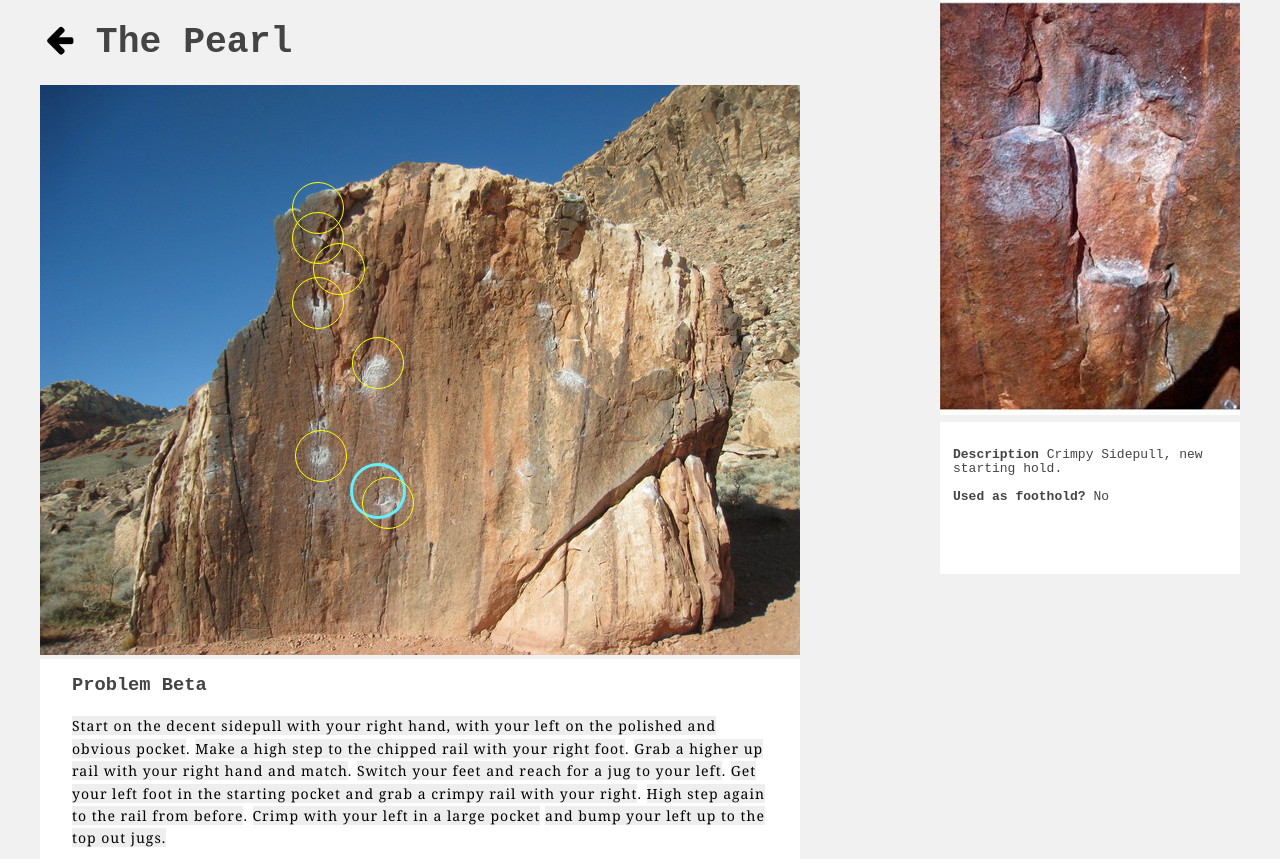
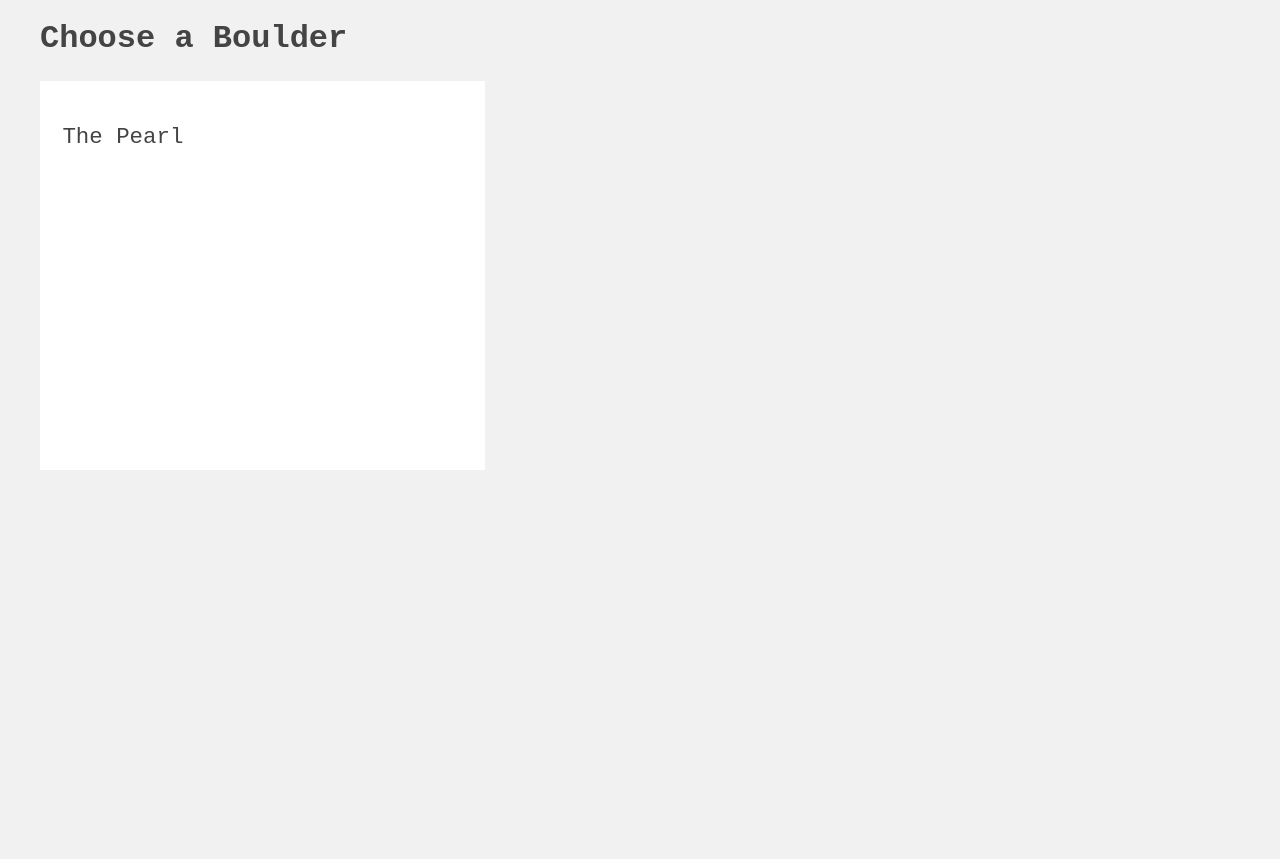
Before and after one commit to kyledavid/rock-genius-redux, a React app: page / in a window 1280 px wide. After the commit the page ends 800 px from the top, so only its background shows below. Built offline with nearby package versions, Linux system fonts and the light colour scheme.

Commit message:
added basic routing

```diff
--- a/package.json
+++ b/package.json
@@ -44,6 +44,7 @@
     "react": "^15.6.1",
     "react-dom": "^15.6.1",
     "react-fontawesome": "^1.6.1",
+    "react-router-dom": "^4.2.2",
     "sass-loader": "^6.0.6",
     "style-loader": "^0.18.2",
     "url-loader": "^0.5.9",
--- a/src/containers/App.js
+++ b/src/containers/App.js
@@ -1,80 +1,13 @@
 import React from 'react'
-import FontAwesome from 'react-fontawesome'
-import Beta from '../components/Beta'
-import Boulder from '../components/Boulder'
-import Shelf from './Shelf'
-import imageNames from '../utils/image-names.json'
-import { preLoadImages } from '../utils/helpers'
+import { BrowserRouter, Link, Route } from 'react-router-dom'
+import RouteDisplay from './RouteDisplay'
+import RouteSelection from './RouteSelection'
 
-export default class App extends React.Component {
-  constructor(props) {
-    super(props)
+const App = () => (
+  <div>
+    <Route exact path="/" component={RouteSelection} />
+    <Route path="/route/:routename" component={RouteDisplay} />
+  </div>
+)
 
-    this.state = {
-      active: 1,
-      highlightedHolds: [],
-      activeBeta: null,
-    }
-
-    this.setActive = this.setActive.bind(this)
-    this.highLightHolds = this.highLightHolds.bind(this)
-    this.setActiveBeta = this.setActiveBeta.bind(this)
-  }
-
-  componentDidMount() {
-    preLoadImages(imageNames)
-  }
-
-  setActiveBeta(active) {
-    this.setState(state => (
-      {
-        activeBeta: state.activeBeta === active ? null : active,
-      }),
-    )
-  }
-
-  setActive(active, event) {
-    event.stopPropagation()
-    this.setState(state => (
-      { active: state.active === active ? null : active }
-    ),
-    )
-  }
-
-  highLightHolds(holdList, event) {
-    event.stopPropagation()
-    this.setState(state => (
-      {
-        highlightedHolds: state.highlightedHolds === holdList ? [] : holdList,
-      }),
-    )
-  }
-
-  render() {
-    return (
-      <main
-        className="container"
-        onClick={(e) => this.setActive(null, e)}
-      >
-
-        <h1>
-          <button className="fa fa-arrow-left back-button"></button><span className="rock-name">The Pearl</span>
-        </h1>
-        <Boulder
-          active={this.state.active}
-          setActive={this.setActive}
-          highlighted={this.state.highlightedHolds}
-
-        />
-        <Shelf
-          active={this.state.active}
-        />
-        <Beta
-          updateHighlights={this.highLightHolds}
-          setActiveBeta={this.setActiveBeta}
-          activeBeta={this.state.activeBeta}
-        />
-      </main>
-    )
-  }
-}
+export default App
--- /dev/null
+++ b/src/containers/RouteDisplay.js
@@ -0,0 +1,80 @@
+import React from 'react'
+import FontAwesome from 'react-fontawesome'
+import { Link } from 'react-router-dom'
+import Beta from '../components/Beta'
+import Boulder from '../components/Boulder'
+import Shelf from './Shelf'
+import imageNames from '../utils/image-names.json'
+import { preLoadImages } from '../utils/helpers'
+
+export default class RouteDisplay extends React.Component {
+  constructor(props) {
+    super(props)
+
+    this.state = {
+      active: 1,
+      highlightedHolds: [],
+      activeBeta: null,
+    }
+
+    this.setActive = this.setActive.bind(this)
+    this.highLightHolds = this.highLightHolds.bind(this)
+    this.setActiveBeta = this.setActiveBeta.bind(this)
+  }
+
+  componentDidMount() {
+    preLoadImages(imageNames)
+  }
+
+  setActiveBeta(active) {
+    this.setState(state => (
+      {
+        activeBeta: state.activeBeta === active ? null : active,
+      }),
+    )
+  }
+
+  setActive(active, event) {
+    event.stopPropagation()
+    this.setState(state => (
+      { active: state.active === active ? null : active }
+    ),
+    )
+  }
+
+  highLightHolds(holdList, event) {
+    event.stopPropagation()
+    this.setState(state => (
+      {
+        highlightedHolds: state.highlightedHolds === holdList ? [] : holdList,
+      }),
+    )
+  }
+
+  render() {
+    return (
+      <main
+        className="container"
+        onClick={(e) => this.setActive(null, e)}
+      >
+
+        <h1>
+          <Link to="/"><button className="fa fa-arrow-left back-button"></button></Link><span className="rock-name">The Pearl</span>
+        </h1>
+        <Boulder
+          active={this.state.active}
+          setActive={this.setActive}
+          highlighted={this.state.highlightedHolds}
+        />
+        <Shelf
+          active={this.state.active}
+        />
+        <Beta
+          updateHighlights={this.highLightHolds}
+          setActiveBeta={this.setActiveBeta}
+          activeBeta={this.state.activeBeta}
+        />
+      </main>
+    )
+  }
+}
--- /dev/null
+++ b/src/containers/RouteSelection.js
@@ -0,0 +1,13 @@
+import React from 'react'
+import { BrowserRouter, Link, Route } from 'react-router-dom'
+
+export default () => (
+  <div className="container">
+    <h1>Choose a Boulder</h1>
+    <ul className="route-list">
+      <li>
+        <Link to="/route/pearl" >The Pearl</Link>
+      </li>
+    </ul>
+  </div>
+)
--- a/src/index.js
+++ b/src/index.js
@@ -1,8 +1,9 @@
 import React from 'react'
 import ReactDOM from 'react-dom'
+import { BrowserRouter } from 'react-router-dom'
 import 'normalize.css'
 import App from './containers/App'
 import './style.scss'
 import '../node_modules/font-awesome/css/font-awesome.min.css'
 
-ReactDOM.render(<App />, document.getElementById('app'))
+ReactDOM.render(<BrowserRouter><App /></BrowserRouter>, document.getElementById('app'))
--- a/src/scss/beta.scss
+++ b/src/scss/beta.scss
@@ -1,4 +1,4 @@
-#beta a{
+#beta a {
   text-decoration: none;
   color: #000;
   &.active {
--- /dev/null
+++ b/src/scss/route-list.scss
@@ -0,0 +1,12 @@
+.route-list {
+  background-color: #fff;
+  width: 400px;
+  min-height: 300px;
+  list-style-type: none;
+  font-size: 1.4em;
+  padding: 2em 1em;
+  a {
+    text-decoration: none;
+    color: #444;
+  }
+}
--- a/src/scss/shelf.scss
+++ b/src/scss/shelf.scss
@@ -21,10 +21,11 @@
 }
 
 .no-hold {
-    font-family: monospace;
-    font-size: 1.6em;
-    padding: 14px;
+  font-family: monospace;
+  font-size: 1.6em;
+  padding: 14px;
 }
+
 .description {
   background-color: #fff;
   margin-top: .5em;
@@ -50,4 +51,5 @@
   display: flex;
   flex-direction: column;
   height: 574px;
+  padding-top: 83px;
 }
--- a/src/style.scss
+++ b/src/style.scss
@@ -1,10 +1,12 @@
 @import './scss/beta';
 @import './scss/boulder';
+@import './scss/route-list';
 @import './scss/shelf';
 
 body {
   background-color: #f1f1f1;
   color: #444;
+  font-family: monospace, sans-serif;
 }
 
 .detail-container {
```
Also changed, not shown: 1 other file (tests, documents, lock files or other folders).
